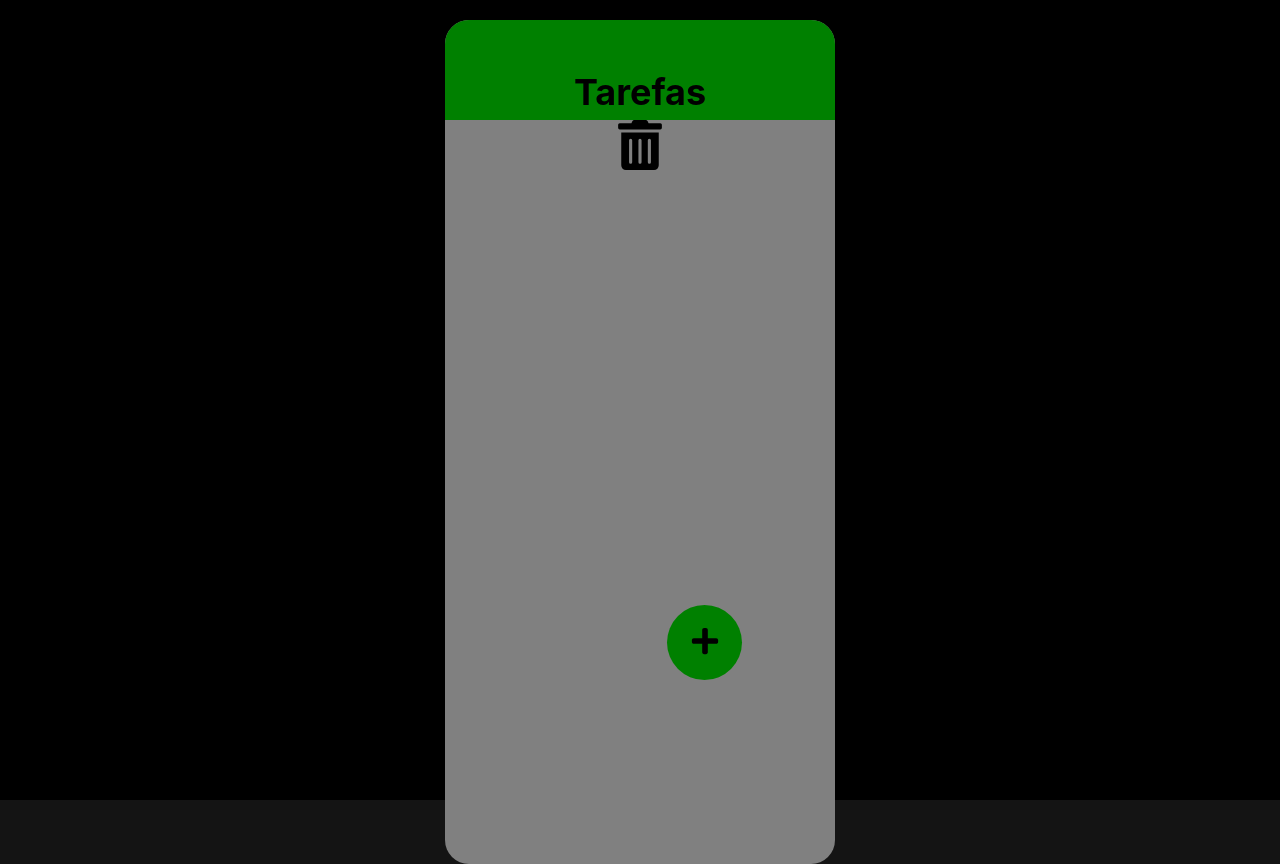
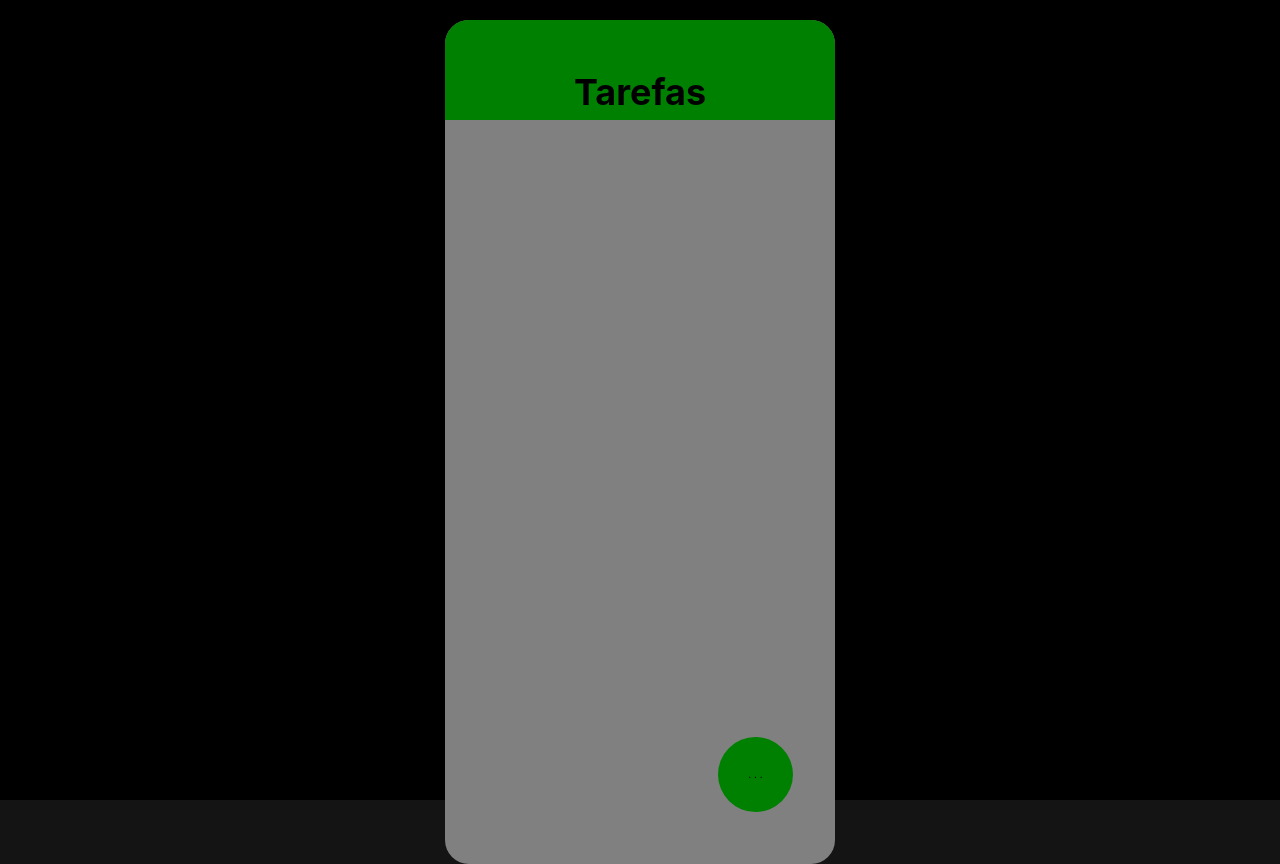
Before and after one commit to DevDokas/lista-de-tarefas, a React (Vite) app: page / in a window 1280 px wide. Built offline with nearby package versions, Linux system fonts and the light colour scheme.

Commit message:
comecando estilizacao basica

```diff
--- a/src/App.jsx
+++ b/src/App.jsx
@@ -6,11 +6,16 @@ import {
   Container,
   CheckboxContainer,
   TitleContainer,
+  ContainerShowMore,
+  SpanShowMore,
   Display,
   Header,
   Title,
   Body,
   AddButton,
+  ButtonShowMore,
+  ButtonShowLess,
+  TrashButton,
   ListContainer,
   ItemList,
   ItemInput,
@@ -36,6 +41,7 @@ function App() {
 
   const [showAlert, setShowAlert] = useState(false)
   const [showElement, setShowElement] = useState(false);
+  const [showMore, setShowMore] = useState(false)
   const [confirmDelete, setConfirmDelete] = useState(true)
   const [task, setTask] = useState("")
   const [obsTask, setObsTask] = useState("")
@@ -49,6 +55,12 @@ function App() {
     setShowElement(false)
     setShowAlert(false)
   };
+
+  const ShowMore = () => setShowMore(true)
+  const ShowLess = () => {
+    setShowMore(false)
+    setConfirmDelete(true)
+  }
 
   useEffect(() => {localStorage.setItem("List", JSON.stringify(list))}, [list])
 
@@ -93,11 +105,27 @@ function App() {
           <Title>Tarefas</Title>
         </Header>
         <Body>
-          <AddButton onClick={ShowElement}> <FaPlus size={30}/> </AddButton>
-          {confirmDelete ? <FaTrashAlt size={50} onClick={() => setConfirmDelete(false)}/> : <FaExclamation size={50} onClick={() => {
-            localStorage.clear()
-            location.reload()
-          }}/>}
+          <SpanShowMore>
+            {showMore ?
+            <ContainerShowMore>
+              <ButtonShowLess onClick={ShowLess}> . . . </ButtonShowLess>
+              <AddButton onClick={ShowElement}> <FaPlus size={30}/> </AddButton>
+              {confirmDelete ?
+              <TrashButton>
+                <FaTrashAlt size={50} onClick={() => setConfirmDelete(false)}/>
+              </TrashButton>
+              :
+              <TrashButton>
+                <FaExclamation size={50} onClick={() => {
+                localStorage.clear()
+                location.reload()
+                }}/>
+              </TrashButton>
+              }
+            </ContainerShowMore>
+            : <ButtonShowMore onClick={ShowMore}> . . . </ButtonShowMore>
+            }
+          </SpanShowMore>
           {showElement ?
                     <Modal>
                       <Form onSubmit={handleItemToList}>
--- a/src/styles/stylesGlobal.jsx
+++ b/src/styles/stylesGlobal.jsx
@@ -9,6 +9,7 @@ export const Container = styled.div`
 `;
 
 export const Display = styled.section`
+    position: relative;
     display: flex;
     flex-direction: column;
     margin-top: 20px;
@@ -35,15 +36,62 @@ export const Body = styled.section`
 
 `;
 
-export const AddButton = styled.button`
+export const SpanShowMore = styled.span`
+
+`;
+
+export const ContainerShowMore = styled.div`
     position: absolute;
-    bottom: 15%;
-    right: 42%;
+    top: 61.9%;
+    left: 70%;
+    height: 270px;
+    width: 90px;
+    display: flex;
+    flex-direction: column-reverse;
+    justify-content: space-between;
+`;
+
+export const ButtonShowMore = styled.button`
     height: 75px;
     width: 75px;
     border: 0;
     border-radius: 50%;
     padding: 18px;
+    background-color: green;
+    cursor: pointer;
+    position: absolute;
+    top: 85%;
+    left: 70%;
+`;
+
+export const ButtonShowLess = styled.button`
+    height: 75px;
+    width: 75px;
+    border: 0;
+    border-radius: 50%;
+    padding: 18px;
+    background-color: green;
+    cursor: pointer;
+`;
+
+export const AddButton = styled.button`
+    height: 75px;
+    width: 75px;
+    border: 0;
+    border-radius: 50%;
+    padding: 18px;
+    background-color: green;
+    cursor: pointer;
+`;
+
+export const TrashButton = styled.button`
+    display: flex;
+    justify-content: center;
+    height: 75px;
+    width: 75px;
+    border: 0;
+    border-radius: 50%;
+    padding: 12px 0 5px 0;
     background-color: green;
     cursor: pointer;
 `;
@@ -64,9 +112,20 @@ export const ItemInput = styled.input``;
 export const ItemLi= styled.li`
     display: flex;
     justify-content: space-around;
+    height: 30px;
 
 `;
 
-export const CheckboxContainer = styled.span``;
+export const CheckboxContainer = styled.span`
+    display: flex;
+    flex-direction: column;
+    justify-content: center;
+    height: 30px;
+`;
 
-export const TitleContainer = styled.span``;
+export const TitleContainer = styled.span`
+    display: flex;
+    flex-direction: column;
+    justify-content: center;
+    height: 30px;
+`;
```
